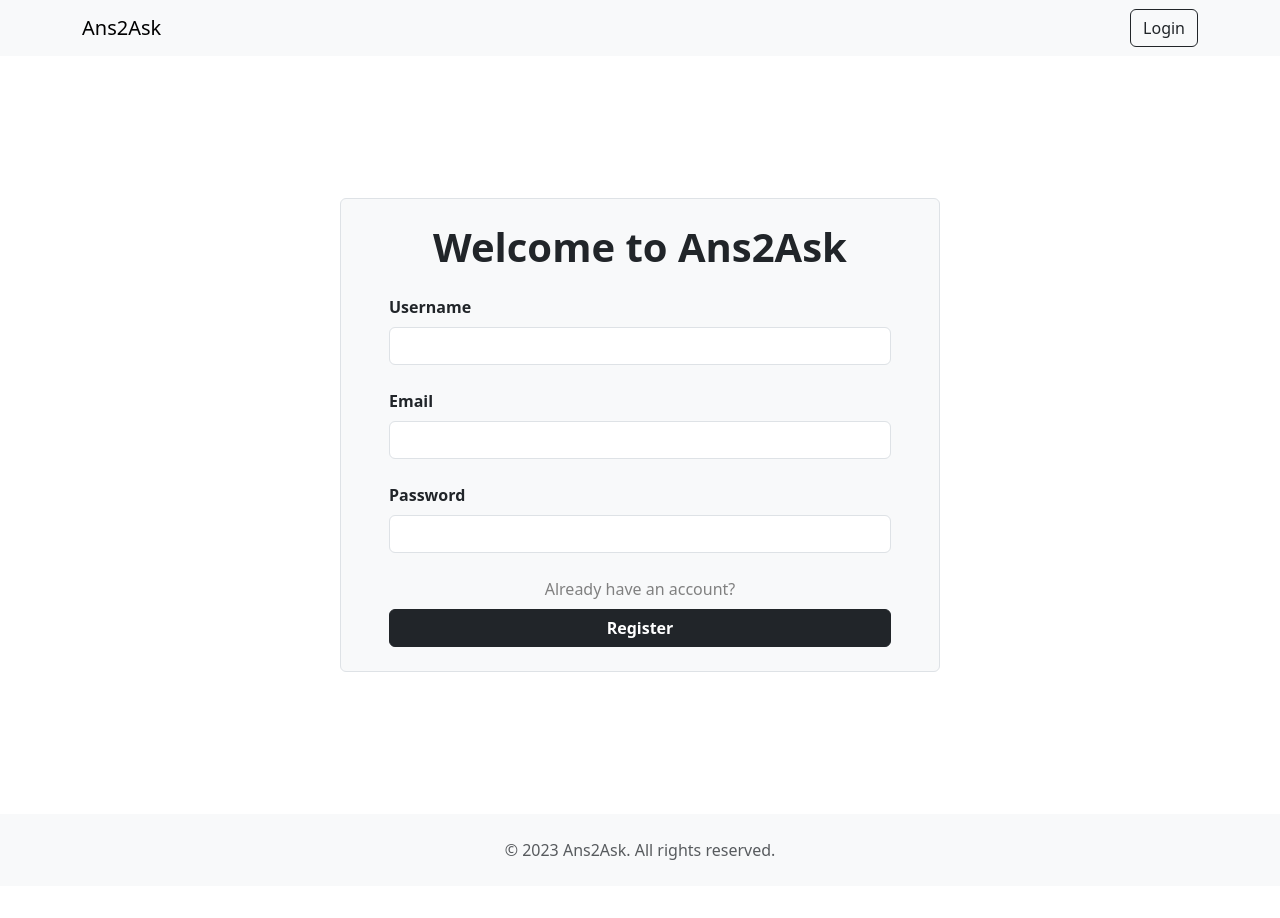
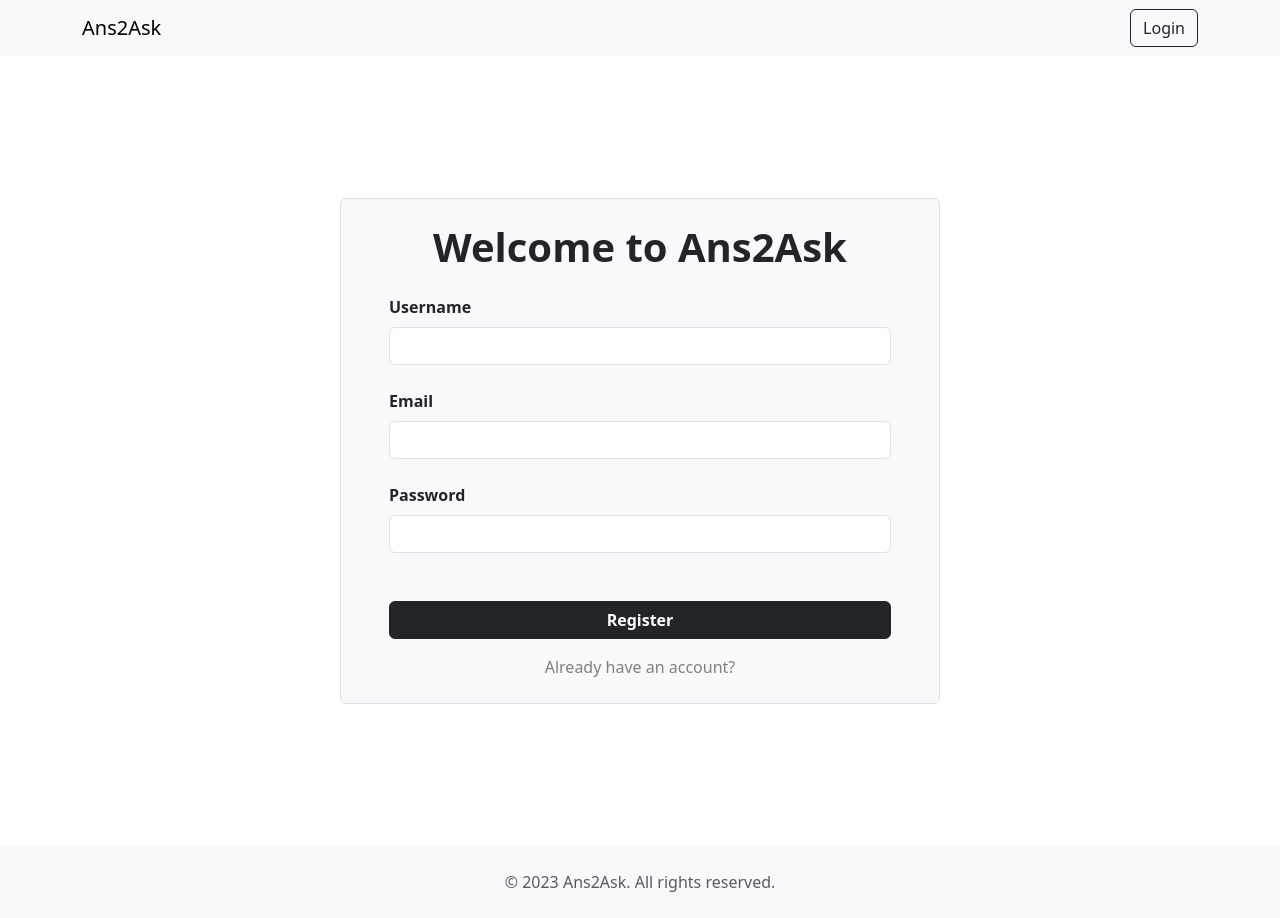
Before and after one commit to maikyh/Ans2Ask, a React (Create React App) app in the folder ans2ask-ui/: page /register in a window 1280 px wide. Before the commit the page ends 886 px from the top, so only its background shows below. Built offline with nearby package versions, Linux system fonts and the light colour scheme.

Commit message:
Switched the button and the Already have an account link

```diff
--- a/ans2ask-ui/src/components/Register/Register.jsx
+++ b/ans2ask-ui/src/components/Register/Register.jsx
@@ -25,15 +25,15 @@
                     <label className="mb-2 fw-bold" htmlFor="email">Email</label>
                     <input type="email" className="form-control bg-lighter" id="email" placeholder="" />
                 </div>
-                <div className="form-group mb-4">
+                <div className="form-group mb-5">
                     <label className="mb-2 fw-bold" htmlFor="password">Password</label>
                     <input type="password" className="form-control bg-lighter" id="password" placeholder="" />
                 </div>
                 <div className="text-center">
-                    <div className="mb-2">
+                    <button type="submit" className="btn btn-dark w-100 d-block fw-bold">Register</button>
+                    <div className="mt-3">
                         <a className="custom-link" href="#" >Already have an account?</a>
                     </div>
-                    <button type="submit" className="btn btn-dark w-100 d-block fw-bold">Register</button>
                 </div>
                 </form>
             </div>
```
